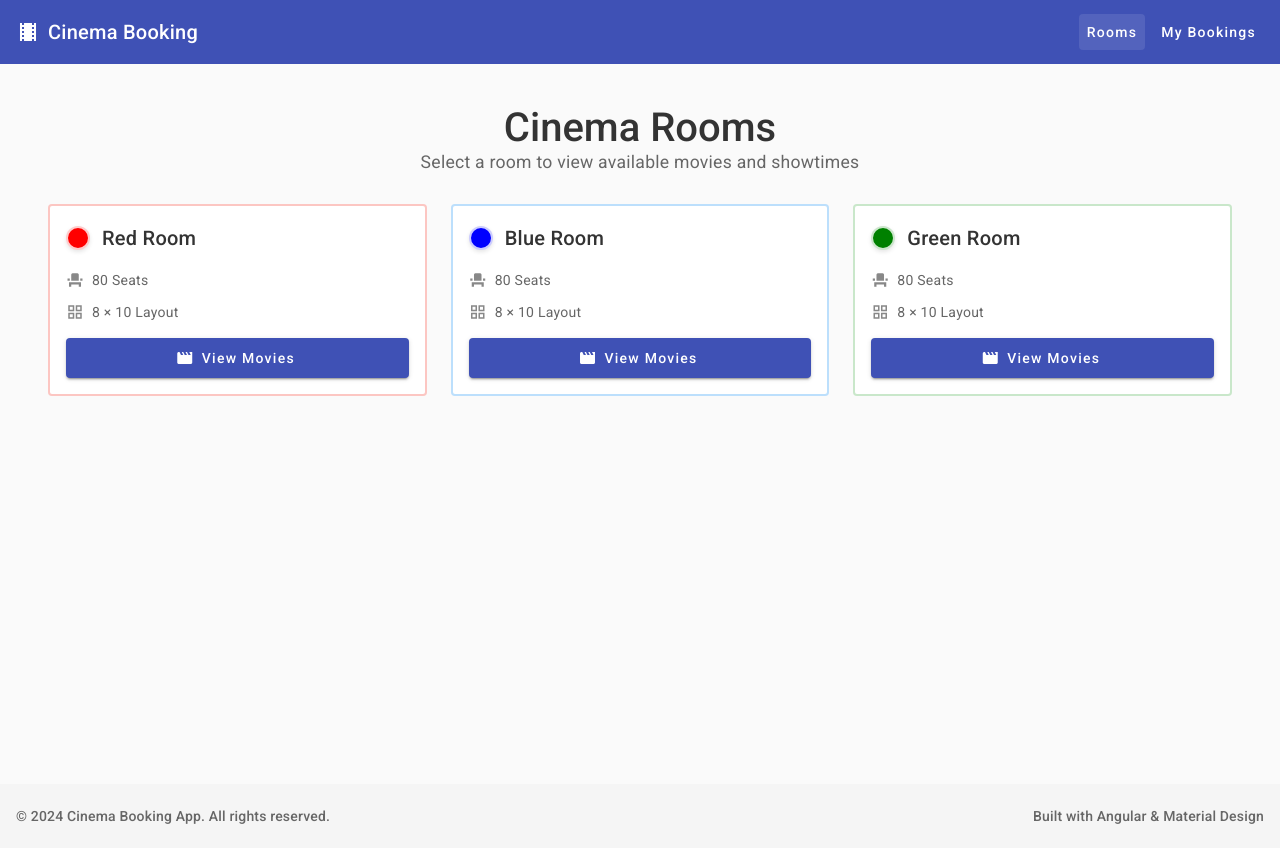
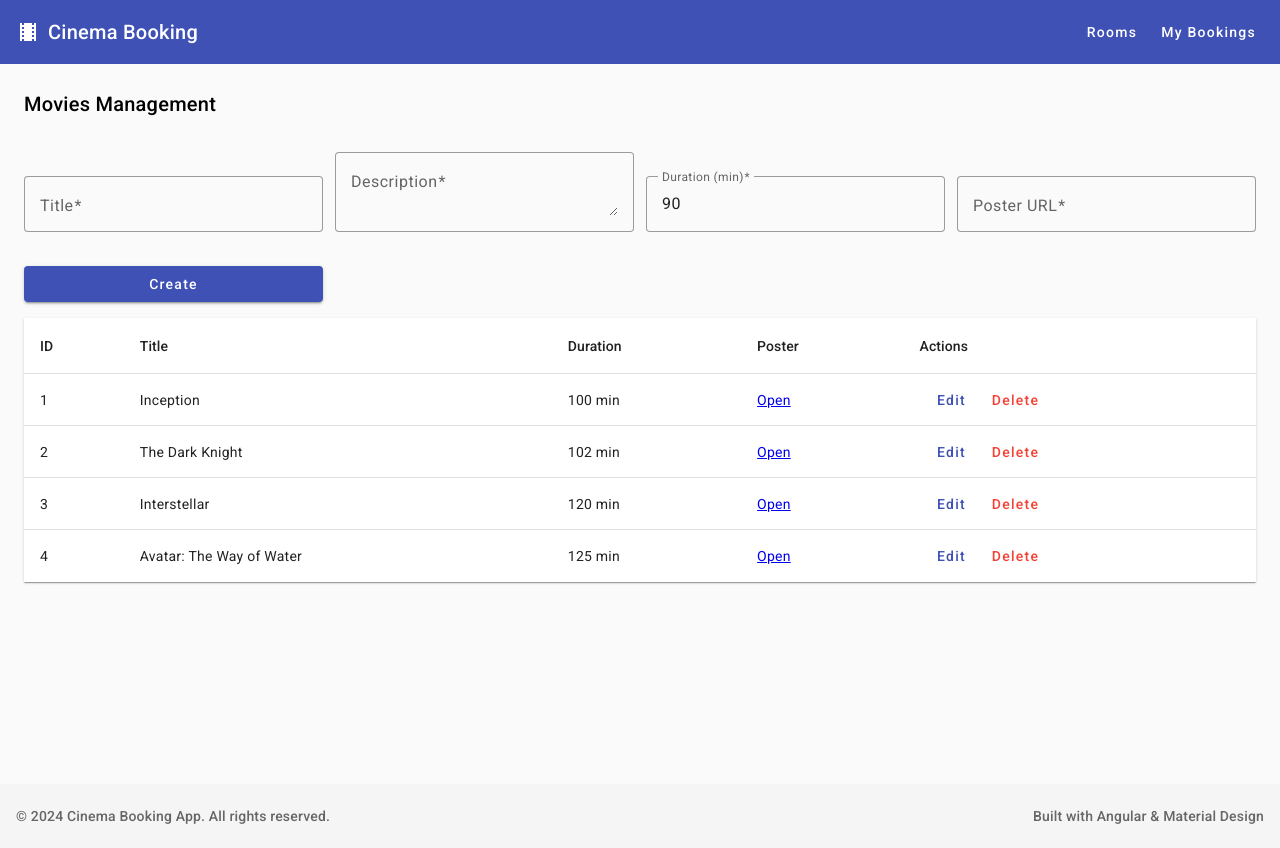
Before and after one commit to Huseelk/cinema-booking-app, an Angular app: page /admin/movies in a window 1280 px wide. Before the commit this address led to /rooms. Built offline with nearby package versions, Linux system fonts and the light colour scheme; data requests are answered from the project's data file.

Commit message:
Add admin movies CRUD.

```diff
--- a/src/app/app.routes.ts
+++ b/src/app/app.routes.ts
@@ -42,6 +42,13 @@ export const routes: Routes = [
       ),
   },
   {
+    path: 'admin/movies',
+    loadComponent: () =>
+      import('./features/admin/movies-admin/movies-admin.component').then(
+        (m) => m.MoviesAdminComponent,
+      ),
+  },
+  {
     path: '**',
     redirectTo: '/rooms',
   },
--- /dev/null
+++ b/src/app/features/admin/movies-admin/movies-admin.component.html
@@ -0,0 +1,59 @@
+<div class="movies-admin-container">
+  <h2>Movies Management</h2>
+
+  <form [formGroup]="form" (ngSubmit)="onSubmit()" class="movie-form">
+    <mat-form-field appearance="outline">
+      <mat-label>Title</mat-label>
+      <input matInput formControlName="title" required />
+    </mat-form-field>
+    <mat-form-field appearance="outline">
+      <mat-label>Description</mat-label>
+      <textarea matInput formControlName="description" required></textarea>
+    </mat-form-field>
+    <mat-form-field appearance="outline">
+      <mat-label>Duration (min)</mat-label>
+      <input matInput type="number" formControlName="duration" required />
+    </mat-form-field>
+    <mat-form-field appearance="outline">
+      <mat-label>Poster URL</mat-label>
+      <input matInput formControlName="posterUrl" required />
+    </mat-form-field>
+    <button mat-raised-button color="primary" type="submit">
+      {{ selectedMovie ? 'Update' : 'Create' }}
+    </button>
+    <button mat-button type="button" (click)="resetForm()" *ngIf="selectedMovie">Cancel</button>
+  </form>
+
+  <table mat-table [dataSource]="movies()" class="mat-elevation-z1">
+    <ng-container matColumnDef="id">
+      <th mat-header-cell *matHeaderCellDef>ID</th>
+      <td mat-cell *matCellDef="let movie">{{ movie.id }}</td>
+    </ng-container>
+
+    <ng-container matColumnDef="title">
+      <th mat-header-cell *matHeaderCellDef>Title</th>
+      <td mat-cell *matCellDef="let movie">{{ movie.title }}</td>
+    </ng-container>
+
+    <ng-container matColumnDef="duration">
+      <th mat-header-cell *matHeaderCellDef>Duration</th>
+      <td mat-cell *matCellDef="let movie">{{ movie.duration }} min</td>
+    </ng-container>
+
+    <ng-container matColumnDef="posterUrl">
+      <th mat-header-cell *matHeaderCellDef>Poster</th>
+      <td mat-cell *matCellDef="let movie"><a [href]="movie.posterUrl" target="_blank">Open</a></td>
+    </ng-container>
+
+    <ng-container matColumnDef="actions">
+      <th mat-header-cell *matHeaderCellDef>Actions</th>
+      <td mat-cell *matCellDef="let movie">
+        <button mat-button color="primary" (click)="onEdit(movie)">Edit</button>
+        <button mat-button color="warn" (click)="onDelete(movie)">Delete</button>
+      </td>
+    </ng-container>
+
+    <tr mat-header-row *matHeaderRowDef="displayedColumns"></tr>
+    <tr mat-row *matRowDef="let row; columns: displayedColumns"></tr>
+  </table>
+</div>
--- /dev/null
+++ b/src/app/features/admin/movies-admin/movies-admin.component.scss
@@ -0,0 +1,16 @@
+.movies-admin-container {
+  display: flex;
+  flex-direction: column;
+  gap: 16px;
+}
+
+.movie-form {
+  display: grid;
+  grid-template-columns: repeat(4, 1fr);
+  gap: 12px;
+  align-items: end;
+}
+
+table {
+  width: 100%;
+}
--- /dev/null
+++ b/src/app/features/admin/movies-admin/movies-admin.component.ts
@@ -0,0 +1,124 @@
+import { CommonModule } from '@angular/common';
+import { Component, OnInit, inject, signal } from '@angular/core';
+import { FormBuilder, FormGroup, ReactiveFormsModule, Validators } from '@angular/forms';
+import { MatButtonModule } from '@angular/material/button';
+import { MatFormFieldModule } from '@angular/material/form-field';
+import { MatInputModule } from '@angular/material/input';
+import { MatSnackBar, MatSnackBarModule } from '@angular/material/snack-bar';
+import { MatTableModule } from '@angular/material/table';
+import { take } from 'rxjs';
+import { Movie } from '../../../core/models/movie.model';
+import { MovieService } from '../../../core/services/movie.service';
+
+@Component({
+  selector: 'app-movies-admin',
+  standalone: true,
+  imports: [
+    CommonModule,
+    ReactiveFormsModule,
+    MatTableModule,
+    MatButtonModule,
+    MatFormFieldModule,
+    MatInputModule,
+    MatSnackBarModule,
+  ],
+  templateUrl: './movies-admin.component.html',
+  styleUrls: ['./movies-admin.component.scss'],
+})
+export class MoviesAdminComponent implements OnInit {
+  readonly displayedColumns = ['id', 'title', 'duration', 'posterUrl', 'actions'];
+  movies = signal<Movie[]>([]);
+  selectedMovie: Movie | null = null;
+  form!: FormGroup;
+
+  private readonly movieService = inject(MovieService);
+  private readonly fb = inject(FormBuilder);
+  private readonly snackBar = inject(MatSnackBar);
+
+  ngOnInit(): void {
+    this.form = this.fb.group({
+      title: ['', [Validators.required, Validators.maxLength(100)]],
+      description: ['', [Validators.required]],
+      duration: [90, [Validators.required, Validators.min(1)]],
+      posterUrl: ['', [Validators.required]],
+    });
+    this.loadMovies();
+  }
+
+  loadMovies(): void {
+    this.movieService
+      .getMovies()
+      .pipe(take(1))
+      .subscribe({
+        next: (movies) => this.movies.set(movies),
+        error: () => this.snackBar.open('Failed to load movies', 'Close', { duration: 3000 }),
+      });
+  }
+
+  onEdit(movie: Movie): void {
+    this.selectedMovie = movie;
+    this.form.patchValue({
+      title: movie.title,
+      description: movie.description,
+      duration: movie.duration,
+      posterUrl: movie.posterUrl,
+    });
+  }
+
+  onDelete(movie: Movie): void {
+    const id = Number(movie.id);
+    this.movieService
+      .deleteMovie(id)
+      .pipe(take(1))
+      .subscribe({
+        next: () => {
+          this.snackBar.open('Movie deleted', 'Close', { duration: 2000 });
+          this.loadMovies();
+        },
+        error: () => this.snackBar.open('Failed to delete movie', 'Close', { duration: 3000 }),
+      });
+  }
+
+  onSubmit(): void {
+    const value = this.form.value as {
+      title: string;
+      description: string;
+      duration: number;
+      posterUrl: string;
+    };
+    if (this.selectedMovie) {
+      const updated: Movie = { ...this.selectedMovie, ...value };
+
+      this.movieService
+        .updateMovie(updated)
+        .pipe(take(1))
+        .subscribe({
+          next: () => {
+            this.snackBar.open('Movie updated', 'Close', { duration: 2000 });
+
+            this.resetForm();
+            this.loadMovies();
+          },
+          error: () => this.snackBar.open('Failed to update movie', 'Close', { duration: 3000 }),
+        });
+    } else {
+      this.movieService
+        .createMovie(value)
+        .pipe(take(1))
+        .subscribe({
+          next: () => {
+            this.snackBar.open('Movie created', 'Close', { duration: 2000 });
+
+            this.resetForm();
+            this.loadMovies();
+          },
+          error: () => this.snackBar.open('Failed to create movie', 'Close', { duration: 3000 }),
+        });
+    }
+  }
+
+  resetForm(): void {
+    this.selectedMovie = null;
+    this.form.reset({ title: '', description: '', duration: 90, posterUrl: '' });
+  }
+}
```
